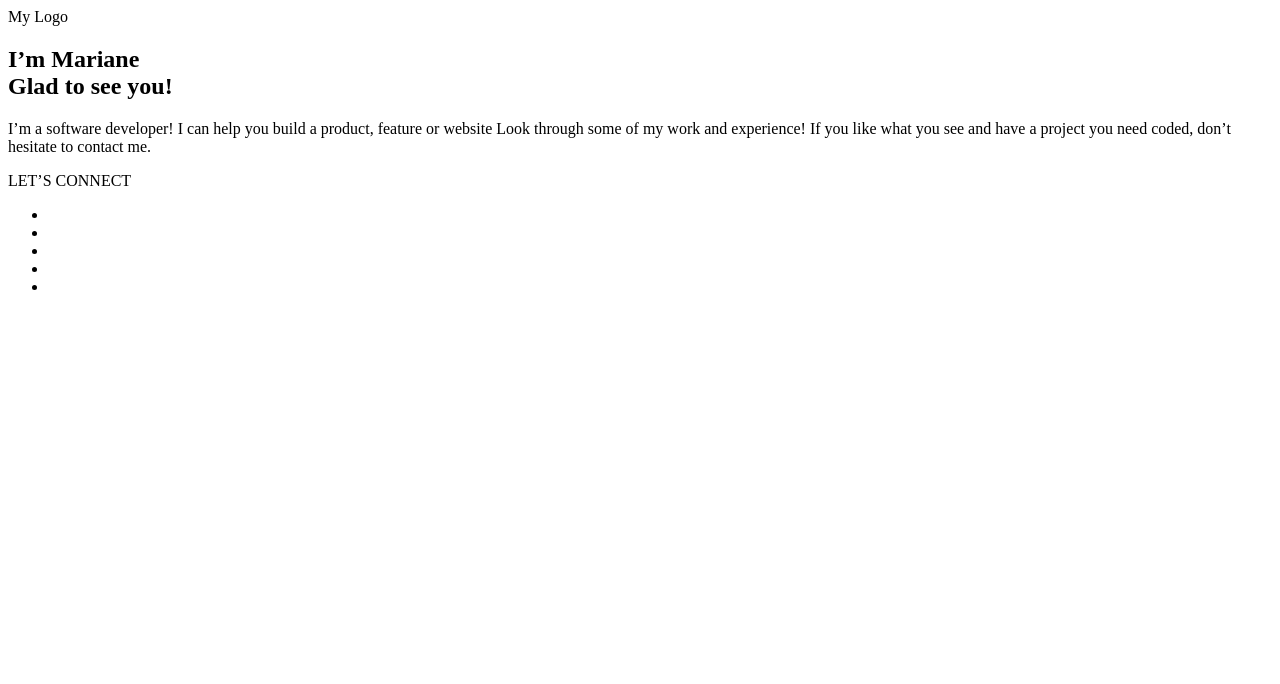
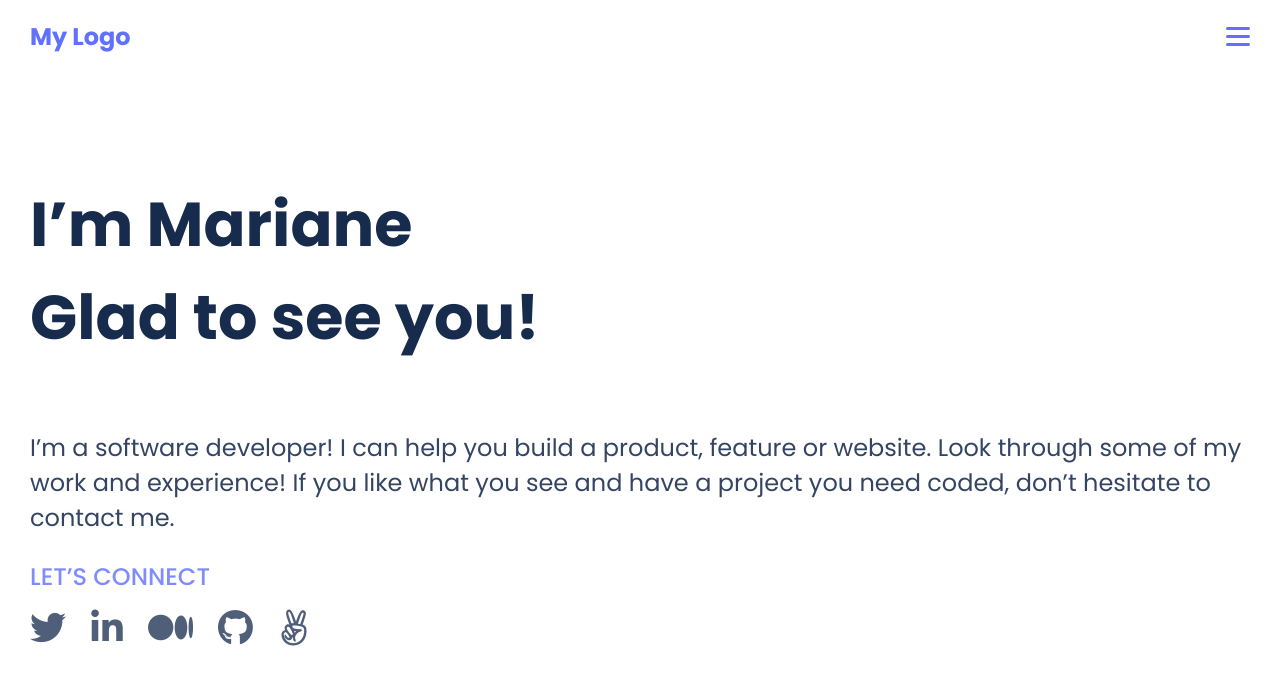
Before and after one commit to SlowKingV/portfolio-project, a website: page index.html in a window 1280 px wide. Drawn offline with Linux system fonts and the light colour scheme.

Commit message:
Add CSS styles

```diff
--- a/index.html
+++ b/index.html
@@ -5,36 +5,49 @@
   <meta charset="UTF-8">
   <meta name="viewport" content="width=device-width, initial-scale=1.0">
   <title>Portfolio</title>
+  <script src="https://kit.fontawesome.com/bf254b5930.js" crossorigin="anonymous"></script>
   <link rel="stylesheet" href="styles.css">
 </head>
 
 <body>
-  <header>
+  <div id="head-bar">
     <span>My Logo</span>
     <div class="menu-icon">
       <div></div>
       <div></div>
       <div></div>
     </div>
-  </header>
+  </div>
 
-  <section class="headline">
+  <main>
+    <header>
       <h1>
         I&rsquo;m Mariane<br>
         Glad to see you!
       </h1>
       <p>
-      I&rsquo;m a software developer! I can help you build a product, feature or website Look through some of my work and experience! If you like what you see and have a project you need coded, don&rsquo;t hesitate to contact me.
+        I&rsquo;m a software developer! I can help you build a product, feature or website. Look through some of my work and experience! If you like what you see and have a project you need coded, don&rsquo;t hesitate to contact me.
       </p>
-    <span>LET&rsquo;S CONNECT</span>
+      <span class="emphasize">LET&rsquo;S CONNECT</span>
       <ul class="social-links">
-      <li class="twitter"></li>
-      <li class="linkedin"></li>
-      <li class="medium"></li>
-      <li class="github"></li>
-      <li class="angellist"></li>
+        <li class="twitter">
+          <i class="fa-brands fa-twitter"></i>
+        </li>
+        <li class="linkedin">
+          <i class="fa-brands fa-linkedin-in"></i>
+        </li>
+        <li class="medium">
+          <i class="fa-brands fa-medium"></i>
+        </li>
+        <li class="github">
+          <i class="fa-brands fa-github"></i>
+        </li>
+        <li class="angellist">
+          <i class="fa-brands fa-angellist"></i>
+        </li>
       </ul>
-  </section>
+    </header>
+  </main>
 </body>
 
 </html>
--- a/styles.css
+++ b/styles.css
@@ -0,0 +1,87 @@
+@import url('https://fonts.googleapis.com/css2?family=Poppins:wght@400;500;700&display=swap');
+
+body {
+  margin: 0;
+  padding: 0;
+  font-size: 24px;
+  box-sizing: border-box;
+  font-family: 'Poppins', sans-serif;
+}
+
+h1 {
+  font-size: 62px;
+  font-weight: bold;
+  color: #172B4D;
+}
+
+p {
+  color: #344563;
+}
+
+.emphasize {
+  font-weight: 500;
+  color: #7F8CFF;
+}
+
+main {
+  padding: 0 30px;
+  position: relative;
+}
+
+#head-bar {
+  height: 3em;
+  display: flex;
+  justify-content: space-between;
+  align-items: center;
+  position: fixed;
+  width: 100%;
+  left: 0;
+  top: 0;
+  padding: 0 30px;
+  box-sizing: border-box;
+  font-size: 24px;
+}
+
+#head-bar > span {
+  font-weight: 700;
+  color: #6070FF;
+}
+
+.menu-icon {
+  width: 1em;
+  height: 1em;
+  display: flex;
+  flex-direction: column;
+  justify-content: space-around;
+}
+
+.menu-icon > div {
+  height: 3px;
+  border-radius: 2px;
+  background-color: #6070FF;
+}
+
+header {
+  display: flex;
+  flex-direction: column;
+  justify-content: center;
+  height: 100vh;
+}
+
+.social-links {
+  font-size: 1.5em;
+  list-style: none;
+  margin: 0.2em 0;
+  padding: 0;
+  display: flex;
+  color: #505F79;
+}
+
+.social-links > li {
+  padding-right: 0.7em;
+}
+
+@media (max-width: 500px) {
+  body {font-size: 20px}
+  h1 {font-size: 48px}
+}
```
Lines whose indentation alone changed are shown as unchanged.
